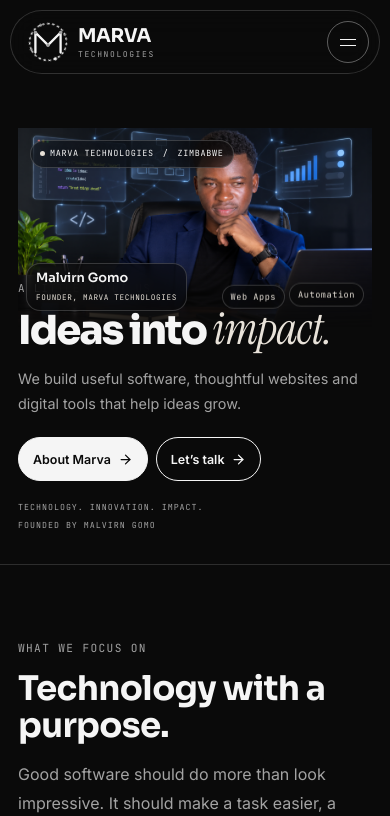
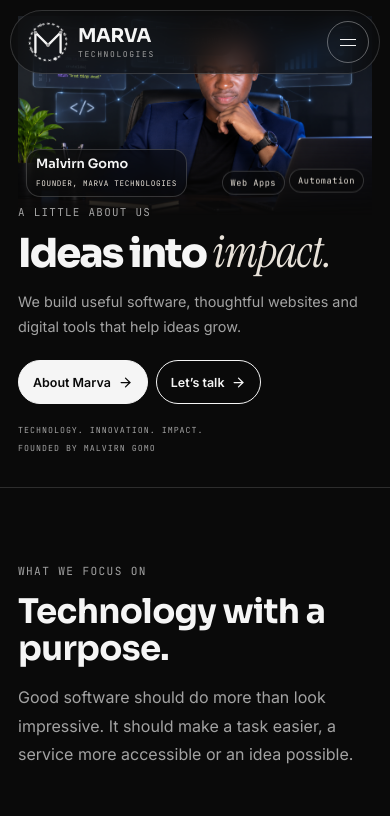
Before and after one commit to malvirn/marvatechnologies, a Next.js app: page / in a window 390 px wide. Shown: the top 816 px of the page. Built offline with nearby package versions, Linux system fonts and the light colour scheme.

Commit message:
Anchor mobile hero overlays to portrait and remove excess top gap

```diff
--- a/src/app/globals.css
+++ b/src/app/globals.css
@@ -619,3 +619,85 @@ button{font:inherit}
     justify-self:end!important;align-self:center!important;
   }
 }
+
+
+/* Screenshot follow-up: keep every mobile overlay anchored to the photo itself */
+@media(max-width:899px){
+  .intro-hero.hero-single-image{
+    padding-top:16px!important;
+    min-height:0!important;
+    height:auto!important;
+    grid-template-columns:minmax(0,1fr)!important;
+    grid-template-rows:auto auto!important;
+    align-content:start!important;
+  }
+  .intro-hero.hero-single-image > .hero-single-photo-wrap{
+    position:relative!important;
+    display:block!important;
+    grid-column:1!important;
+    grid-row:1!important;
+    width:100%!important;
+    height:auto!important;
+    min-height:0!important;
+    align-self:start!important;
+    overflow:visible!important;
+  }
+  .intro-hero.hero-single-image .hero-single-photo-wrap > img.hero-single-photo{
+    position:relative!important;
+    inset:auto!important;
+    display:block!important;
+    width:100%!important;
+    height:auto!important;
+    aspect-ratio:auto!important;
+    max-width:100%!important;
+    object-fit:unset!important;
+    object-position:initial!important;
+    transform:none!important;
+    filter:none!important;
+    -webkit-mask-image:linear-gradient(to bottom,#000 62%,transparent 100%)!important;
+    mask-image:linear-gradient(to bottom,#000 62%,transparent 100%)!important;
+  }
+  .intro-hero.hero-single-image .hero-brand-mobile{
+    position:absolute!important;
+    top:12px!important;
+    right:auto!important;
+    bottom:auto!important;
+    left:12px!important;
+    z-index:8!important;
+  }
+  .intro-hero.hero-single-image .hero-image-overlays{
+    position:absolute!important;
+    top:auto!important;
+    right:10px!important;
+    bottom:9%!important;
+    left:10px!important;
+    z-index:8!important;
+    display:flex!important;
+    align-items:flex-end!important;
+    justify-content:space-between!important;
+    transform:none!important;
+    pointer-events:none!important;
+  }
+  .intro-hero.hero-single-image .founder-glass{
+    position:relative!important;
+    top:auto!important;
+    right:auto!important;
+    bottom:auto!important;
+    left:auto!important;
+    transform:none!important;
+  }
+  .intro-hero.hero-single-image > .hero-single-content{
+    position:relative!important;
+    grid-column:1!important;
+    grid-row:2!important;
+    width:100%!important;
+    margin:-3vw 0 0!important;
+    padding:0!important;
+    z-index:2!important;
+  }
+}
+@media(max-width:599px){
+  .intro-hero.hero-single-image{padding-inline:18px!important}
+  .intro-hero.hero-single-image .hero-image-overlays{right:8px!important;left:8px!important;bottom:9%!important}
+  .intro-hero.hero-single-image > .hero-single-content{margin-top:-3vw!important}
+}
```
